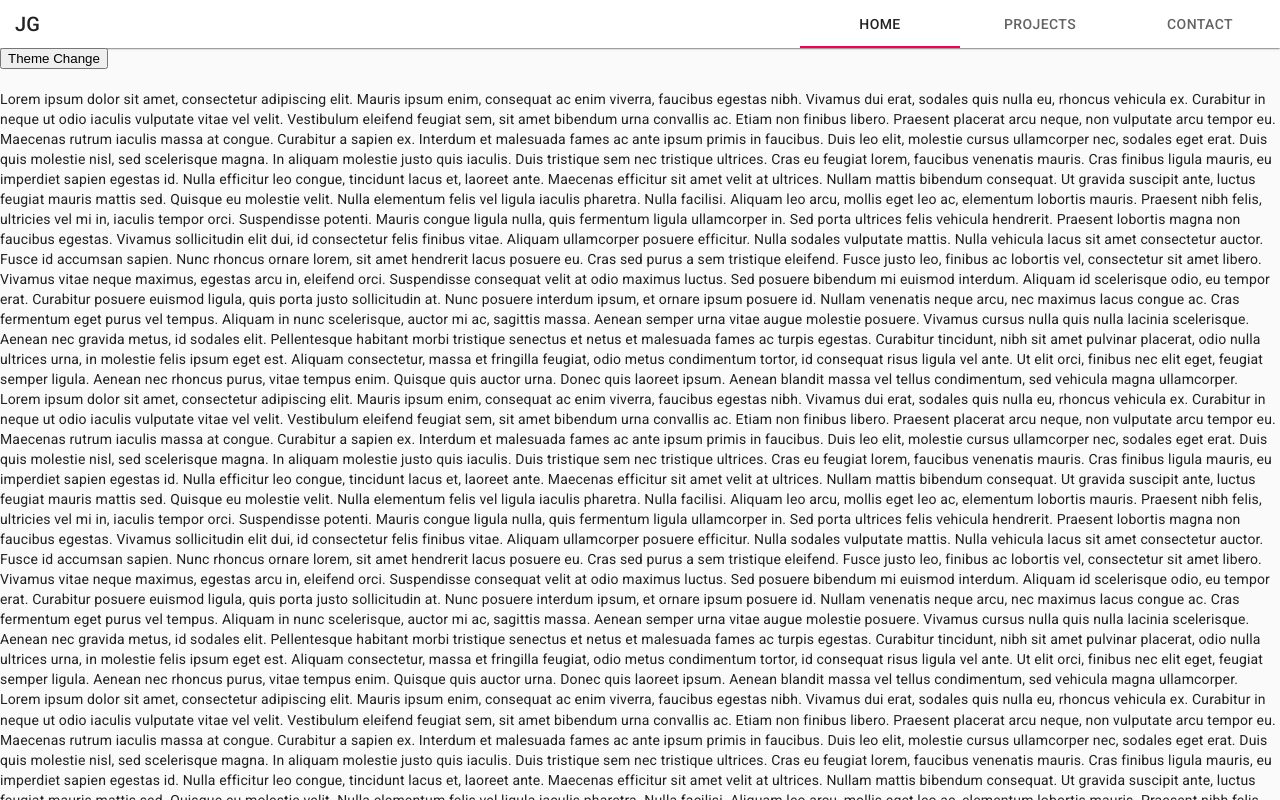
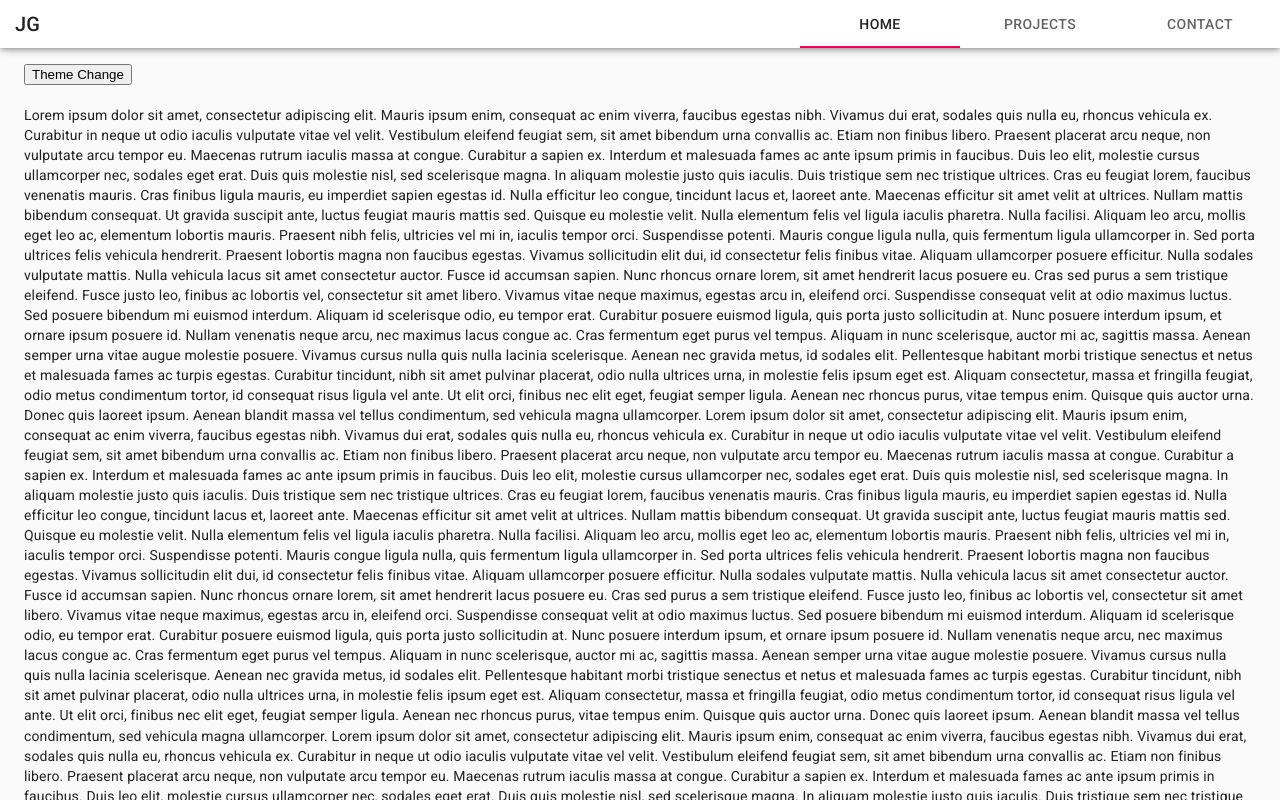
Before and after one commit to JamesGiesbrecht/jamesgiesbrecht.ca, a React (Create React App) app in the folder client/: page / in a window 1280 px wide. Shown: the top 800 px of the page. Built offline with nearby package versions, Linux system fonts and the light colour scheme.

Commit message:
Hiding nav bar on scroll

```diff
--- a/client/src/components/Layout/Layout.js
+++ b/client/src/components/Layout/Layout.js
@@ -1,4 +1,5 @@
 import React from 'react'
+import { Container, Toolbar } from '@material-ui/core'
 import NavBar from './NavBar'
 import Footer from './Footer'
 
@@ -6,7 +7,10 @@ const Layout = ({ children }) => {
   return (
     <>
       <NavBar />
-      {children}
+      <Toolbar />
+      <Container>
+        {children}
+      </Container>
       <Footer />
     </>
   )
--- a/client/src/components/Layout/NavBar.js
+++ b/client/src/components/Layout/NavBar.js
@@ -1,6 +1,6 @@
 import React, { useState, useRef } from 'react'
 import { makeStyles } from '@material-ui/core/styles'
-import { Typography, IconButton, Popper, MenuItem, Tabs, Tab, Paper, Grow, MenuList, ClickAwayListener } from '@material-ui/core'
+import { Typography, IconButton, Popper, MenuItem, Tabs, Tab, Paper, Grow, MenuList, ClickAwayListener, Slide, useScrollTrigger, AppBar } from '@material-ui/core'
 import { Home, Code, Mail, Menu as MenuIcon } from '@material-ui/icons'
 
 const useStyles = makeStyles((theme) => ({
@@ -37,6 +37,7 @@ const NavBar = () => {
   const [isOpen, setIsOpen] = useState(false)
   const [activeNav, setActiveNav] = useState('Home')
   const anchorRef = useRef(null)
+  const scrollTrigger = useScrollTrigger()
 
   const handleToggle = () => {
     setIsOpen((prevOpen) => !prevOpen)
@@ -109,7 +110,8 @@ const NavBar = () => {
   )
 
   return (
-    <Paper className={classes.navBar} square>
+    <Slide appear={false} direction="down" in={!scrollTrigger}>
+      <AppBar className={classes.navBar} color="inherit">
         <Typography variant="h6" className={classes.title}>
           JG
         </Typography>
@@ -129,7 +131,8 @@ const NavBar = () => {
           </IconButton>
         </div>
         {mobileMenu}
-    </Paper>
+      </AppBar>
+    </Slide>
   )
 }
 
```
Lines whose indentation alone changed are shown as unchanged.
